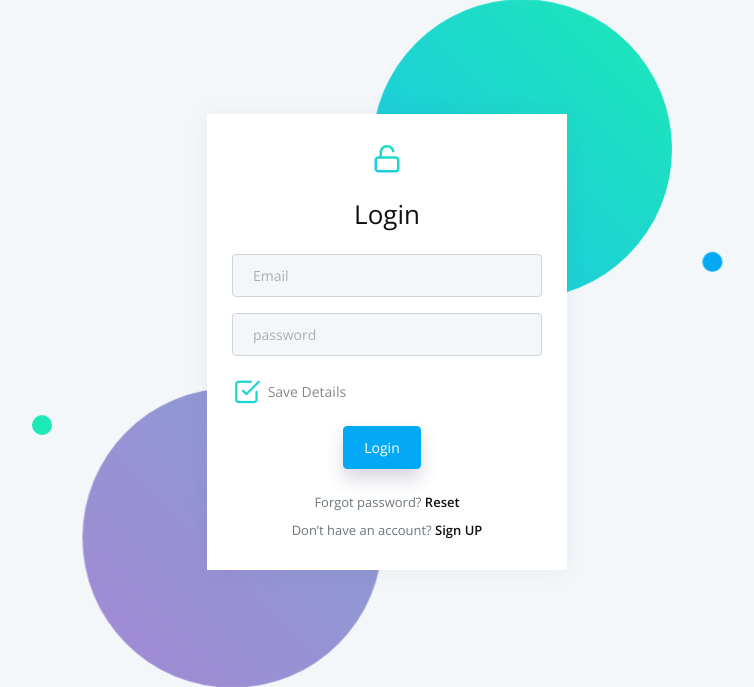
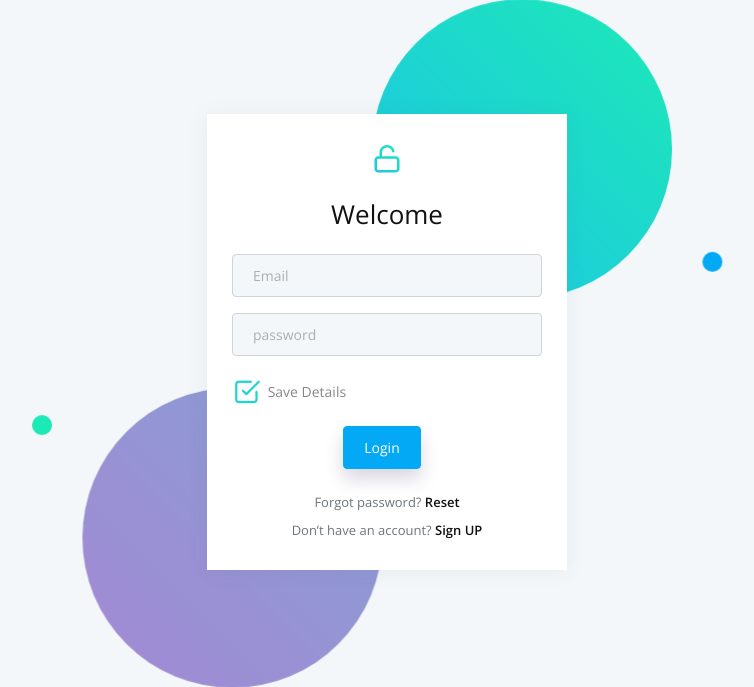
Before and after one commit to Langutang/client-dashboard.github.io, a Django app: page /login.html in a window 1280 px wide. Shown: the part 58-745 px from the top of the page, without its empty margins (253-1007 px from the left). Run offline with Django 3.2, Linux system fonts and the light colour scheme; the visitor is signed in with stand-in values (Sample User, id 1); some libraries are stand-ins or nearby versions.

Commit message:
login customized with animation and welcome

```diff
--- a/apps/templates/home/login.html
+++ b/apps/templates/home/login.html
@@ -17,7 +17,7 @@
                     <div class="mb-4">
                         <i class="feather icon-unlock auth-icon"></i>
                     </div>
-                    <h3 class="mb-4">Login</h3>
+                    <h3 class="mb-4">Welcome</h3>
                     <div class="input-group mb-3">
                         <input type="email" class="form-control" placeholder="Email">
                     </div>
```
